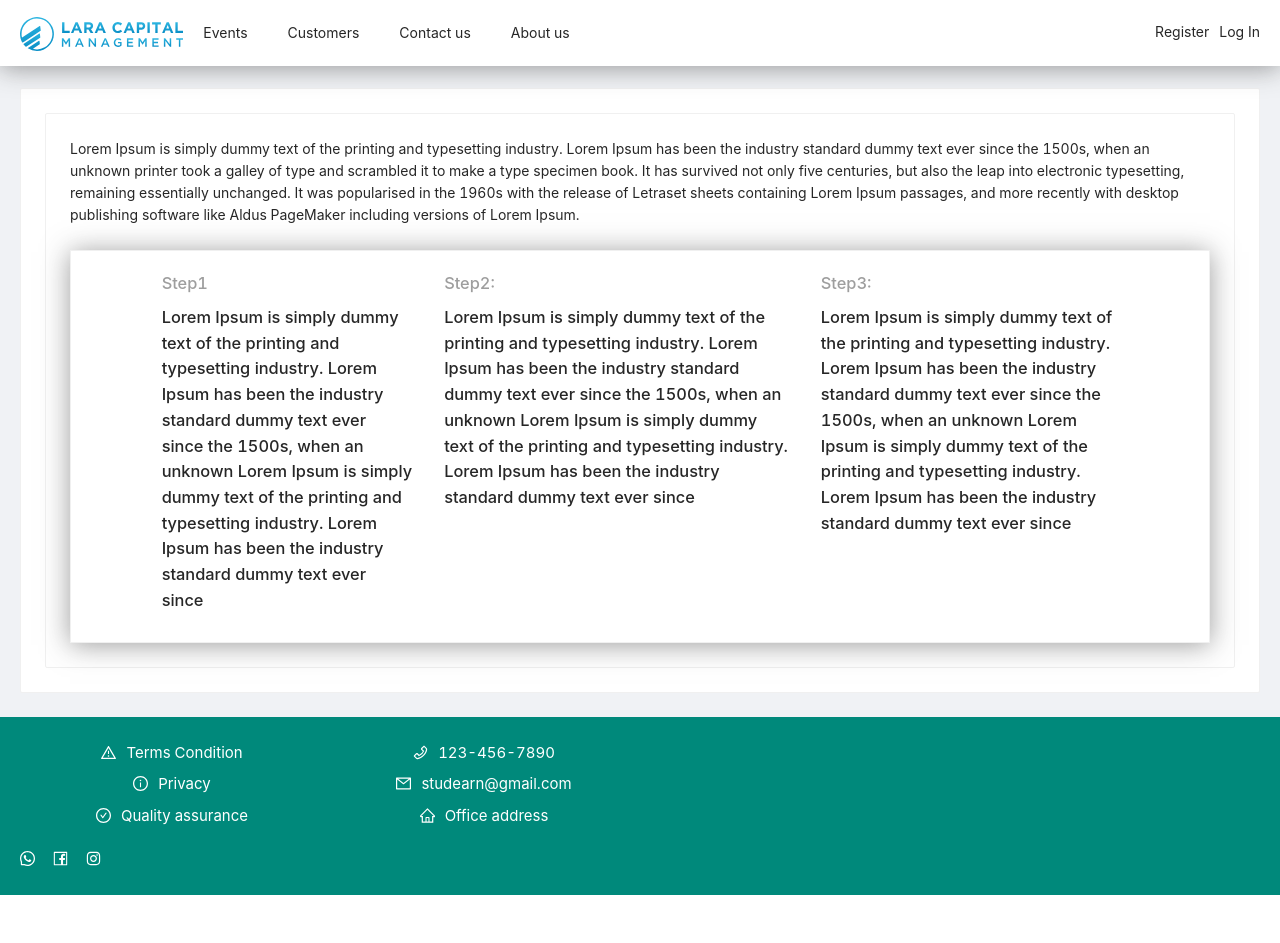
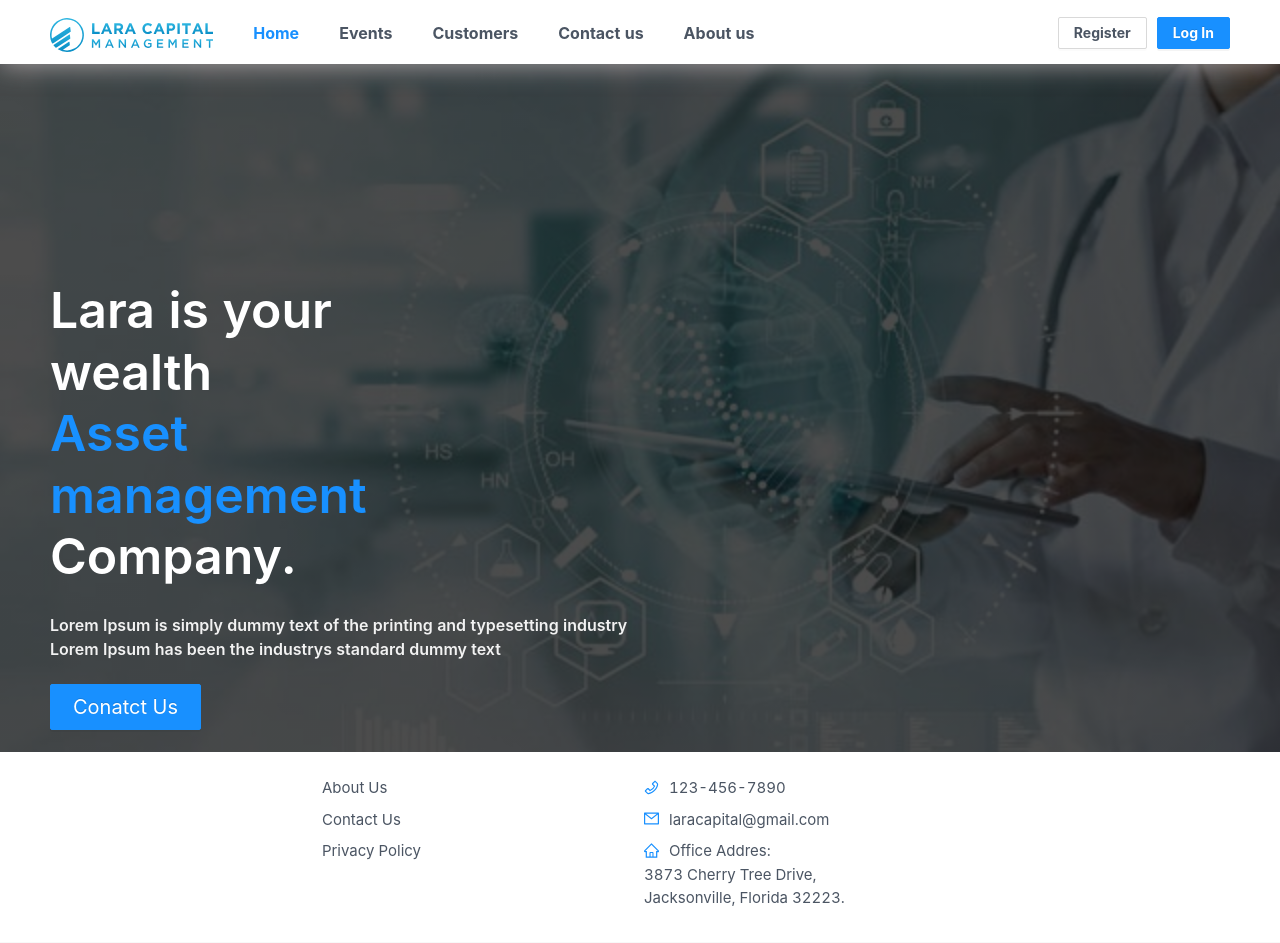
Before and after one commit to techchintan/laracapital-site-ui, a React (Create React App) app: page / in a window 1280 px wide. Shown: the top 943 px of the page. Before the commit the page ends 895 px from the top, so only its background shows below. Built offline with nearby package versions, Linux system fonts and the light colour scheme.

Commit message:
feat: Added Home Page & Footer

```diff
--- /dev/null
+++ b/src/assets/styles/utils.css
@@ -0,0 +1,15 @@
+.font-bold {
+  font-weight: bold !important;
+}
+.font-16px {
+  font-size: 16px !important;
+}
+.gray-font {
+  color: #4b5563 !important;
+}
+.blue-font {
+  color: #1890ff !important;
+}
+.font-12px {
+  font-size: 12px !important;
+}
--- a/src/components/CommonFooter/index.jsx
+++ b/src/components/CommonFooter/index.jsx
@@ -1,71 +1,83 @@
 import React from "react";
 import { Row, Col } from "antd";
-import {
-  WhatsAppOutlined,
-  FacebookOutlined,
-  PhoneOutlined,
-  HomeOutlined,
-  InstagramOutlined,
-  MailOutlined,
-  InfoCircleOutlined,
-  WarningOutlined,
-  CheckCircleOutlined,
-} from "@ant-design/icons";
+import { PhoneOutlined, HomeOutlined, MailOutlined } from "@ant-design/icons";
 
 export default function CommonFooter() {
   return (
     <>
-      <Row gutter={[8, 8]}>
+      <Row
+        gutter={[8, 8]}
+        style={{
+          justifyContent: "center",
+        }}
+      >
         <Col md={6}>
-          <Row gutter={[8, 8]} style={{ flexFlow: "column" }}>
+          <Row
+            gutter={[8, 8]}
+            style={{ flexFlow: "column", textAlign: "start" }}
+          >
             <Col>
-              <WarningOutlined style={{ marginRight: 10 }} />
-              <a href="/">Terms Condition</a>
+              <a className="gray-font" href="/about-us">
+                About Us
+              </a>
             </Col>
             <Col>
-              <InfoCircleOutlined style={{ marginRight: 10 }} />
-              <a href="/">Privacy</a>
+              <a className="gray-font" href="/contact-us">
+                Contact Us
+              </a>
             </Col>
             <Col>
-              <CheckCircleOutlined style={{ marginRight: 10 }} />
-              <a href="/">Quality assurance</a>
+              <a className="gray-font" href="/privacy-policy">
+                Privacy Policy
+              </a>
             </Col>
           </Row>
         </Col>
 
         <Col md={6}>
-          <Row gutter={[8, 8]} style={{ flexFlow: "column" }}>
+          <Row
+            gutter={[8, 8]}
+            style={{ flexFlow: "column", textAlign: "start" }}
+          >
             <Col>
               <PhoneOutlined style={{ marginRight: 10 }} />
-              <a href="tel:123-456-7890">123-456-7890</a>
+              <a className="gray-font" href="tel:123-456-7890">
+                123-456-7890
+              </a>
             </Col>
             <Col>
               <MailOutlined style={{ marginRight: 10 }} />
-              <a href="mailto:studearn@gmail.com">studearn@gmail.com</a>
+              <a className="gray-font" href="mailto:laracapital@gmail.com">
+                laracapital@gmail.com
+              </a>
             </Col>
             <Col>
               <HomeOutlined style={{ marginRight: 10 }} />
-              <span>Office address</span>
+              <span className="gray-font">Office Addres: </span> <br />
+              <span className="gray-font">
+                3873 Cherry Tree Drive, <br /> Jacksonville, Florida 32223.
+              </span>
             </Col>
           </Row>
         </Col>
       </Row>
 
-      <Row style={{ marginTop: 20 }}>
+      <Row
+        style={{
+          marginTop: 32,
+          backgroundColor: "#f8f8f8",
+          justifyContent: "center",
+        }}
+        className="gray-font font-12px"
+      >
         <Col md={8}>
-          <Row gutter={[8, 8]}>
-            <Col>
-              <WhatsAppOutlined style={{ marginRight: 10 }} />
-              {/* <a href="/">Whatapp</a> */}
-            </Col>
-            <Col>
-              <FacebookOutlined style={{ marginRight: 10 }} />
-              {/* <a href="/">Facebook</a> */}
-            </Col>
-            <Col>
-              <InstagramOutlined style={{ marginRight: 10 }} />
-              {/* <a href="/">Instagram</a> */}
-            </Col>
+          <Row
+            gutter={[8, 8]}
+            style={{
+              justifyContent: "center",
+            }}
+          >
+            © Copyrightn 2021, Lara Capital.
           </Row>
         </Col>
       </Row>
--- a/src/components/Navigation/index.jsx
+++ b/src/components/Navigation/index.jsx
@@ -1,29 +1,15 @@
 import React from "react";
-import { Link } from "react-router-dom";
+import { Link, useHistory } from "react-router-dom";
 import { Menu, Layout, Button, Drawer } from "antd";
 import { BarsOutlined } from "@ant-design/icons";
+
+import "./style.scss";
 
 import useWindowSize from "../../hooks/useWindowSize";
 import BrandLogo from "../../assets/images/company-logo.svg";
 
-const header_css = `
-.header-container{
-  background: #ffffff;
-  box-shadow: 0 2px 26px #42424285;
-  position: fixed;
-  z-index: 10;
-  width: 100%;
-  height:66px;
-  padding:0 20px;
-
-}
-.avatar-profile{
-  border: 1px solid #f0f0f0;
-  text-transform: capitalize;
-}
-`;
-
 export default function Navigation() {
+  const history = useHistory();
   const { width: windowWidth } = useWindowSize();
   const [isMobileMenu, setIsMobileMenu] = React.useState(true);
   const [mobileMenuOpen, setMobileMenuOpen] = React.useState(false);
@@ -42,35 +28,95 @@ export default function Navigation() {
 
   function DesktopNavbar() {
     return (
-      <Menu theme="light" mode="horizontal">
+      <Menu theme="light" mode="horizontal" className="font-bold font-16px">
         <Menu.Item key={101} style={{ padding: 0, border: "none" }}>
           <Link to="/">
             <img className="logo" alt="logo" src={BrandLogo} />
           </Link>
         </Menu.Item>
-        <Menu.Item key={0} style={{ border: "none" }}>
-          <Link to="/events">Events</Link>
+        <Menu.Item key={0} style={{ border: "none", marginLeft: "20px" }}>
+          <Link
+            to="/home"
+            className={
+              history.location?.pathname === "/" ||
+              history.location?.pathname === "/home"
+                ? "active-nav-item"
+                : "default-nav-item"
+            }
+          >
+            Home
+          </Link>
         </Menu.Item>
         <Menu.Item key={0} style={{ border: "none" }}>
-          <Link to="/customers">Customers</Link>
+          <Link
+            to="/events"
+            className={
+              history.location?.pathname === "/events"
+                ? "active-nav-item"
+                : "default-nav-item"
+            }
+          >
+            Events
+          </Link>
         </Menu.Item>
         <Menu.Item key={0} style={{ border: "none" }}>
-          <Link to="/contact-us">Contact us</Link>
+          <Link
+            to="/customers"
+            className={
+              history.location?.pathname === "/customers"
+                ? "active-nav-item"
+                : "default-nav-item"
+            }
+          >
+            Customers
+          </Link>
+        </Menu.Item>
+        <Menu.Item key={0} style={{ border: "none" }}>
+          <Link
+            to="/contact-us"
+            className={
+              history.location?.pathname === "/contact-us"
+                ? "active-nav-item"
+                : "default-nav-item"
+            }
+          >
+            Contact us
+          </Link>
         </Menu.Item>
         <Menu.Item key={1} style={{ border: "none" }}>
-          <Link to="/about-us">About us</Link>
+          <Link
+            to="/about-us"
+            className={
+              history.location?.pathname === "/about-us"
+                ? "active-nav-item"
+                : "default-nav-item"
+            }
+          >
+            About us
+          </Link>
         </Menu.Item>
         <Menu.Item
           key={3}
           style={{ float: "right", padding: 0, border: "none", marginLeft: 10 }}
         >
-          <Link to="/auth/login">Log In</Link>
+          <Button
+            type="primary"
+            className="font-bold"
+            onClick={() => history.push("/auth/login")}
+          >
+            Log In
+          </Button>
         </Menu.Item>
         <Menu.Item
           key={3}
           style={{ float: "right", padding: 0, border: "none" }}
         >
-          <Link to="/auth/register">Register</Link>
+          <Button
+            className="font-bold gray-font"
+            onClick={() => history.push("/auth/register")}
+          >
+            Register
+          </Button>
         </Menu.Item>
       </Menu>
     );
@@ -146,7 +192,6 @@ export default function Navigation() {
 
   return (
     <>
-      <style>{header_css}</style>
       {isMobileMenu && (
         <Drawer
           title={
--- /dev/null
+++ b/src/components/Navigation/style.scss
@@ -0,0 +1,19 @@
+.header-container {
+  background: #ffffff;
+  box-shadow: 0 2px 26px #ffecec85;
+  position: fixed;
+  z-index: 10;
+  width: 100%;
+  height: 66px;
+  padding: 0 20px;
+  font-weight: bold;
+  font-size: 16px;
+
+  .default-nav-item {
+    color: #4b5563 !important;
+  }
+
+  .active-nav-item {
+    color: #1890ff !important;
+  }
+}
--- a/src/layout/MainLayout/style.scss
+++ b/src/layout/MainLayout/style.scss
@@ -12,19 +12,18 @@
       margin-top: 64px;
 
       .site-layout-background {
-        padding: 24px 0px;
         min-height: 380px;
       }
     }
 
     .custom-footer {
-      background: #00897b;
-      color: #fff;
+      background: #fff;
+      color: #1890ff;
       font-size: 15px;
-      padding: 24px 20px;
+      padding: 24px 0px 0px 0px;
 
       a {
-        color: #fff;
+        color: #1890ff;
 
         &:hover,
         &:focus {
--- a/src/pages/App.jsx
+++ b/src/pages/App.jsx
@@ -6,6 +6,7 @@ import { routes } from "../routes";
 
 import "../assets/styles/global.scss";
 import "../assets/styles/fonts.css";
+import "../assets/styles/utils.css";
 
 const Loader = (
   <div style={{ width: "3rem", height: "3rem" }}>
--- a/src/pages/Landing/index.jsx
+++ b/src/pages/Landing/index.jsx
@@ -1,86 +1,36 @@
 import React from "react";
-import { Card, Row, Col, Typography } from "antd";
+import { useHistory } from "react-router";
+import { Typography, Button } from "antd";
 
 import "./style.scss";
 
-const { Paragraph } = Typography;
+const { Title } = Typography;
 
 export default function Home() {
+  const history = useHistory();
   return (
     <div className="home-layout">
-      {/* BK:Home Page layout */}
-      <Row gutter={[9, 9]}>
-        <Col md={24}>
-          <Card>
-            <Row gutter={[32, 32]}>
-              <Col xl={24} md={24} sm={24}>
-                <Card>
-                  <Row>
-                    <Col sm={24}>
-                      <Paragraph>
-                        Lorem Ipsum is simply dummy text of the printing and
-                        typesetting industry. Lorem Ipsum has been the industry
-                        standard dummy text ever since the 1500s, when an
-                        unknown printer took a galley of type and scrambled it
-                        to make a type specimen book. It has survived not only
-                        five centuries, but also the leap into electronic
-                        typesetting, remaining essentially unchanged. It was
-                        popularised in the 1960s with the release of Letraset
-                        sheets containing Lorem Ipsum passages, and more
-                        recently with desktop publishing software like Aldus
-                        PageMaker including versions of Lorem Ipsum.
-                      </Paragraph>
-                    </Col>
-                  </Row>
-                  <div className="user_guid_container">
-                    <Row gutter={[32, 32]} justify="center">
-                      <Col xs={24} md={6}>
-                        <div>
-                          <h3 className="title">Step1</h3>
-                          <h3>
-                            Lorem Ipsum is simply dummy text of the printing and
-                            typesetting industry. Lorem Ipsum has been the
-                            industry standard dummy text ever since the 1500s,
-                            when an unknown Lorem Ipsum is simply dummy text of
-                            the printing and typesetting industry. Lorem Ipsum
-                            has been the industry standard dummy text ever since
-                          </h3>
-                        </div>
-                      </Col>
-                      <Col xs={24} md={8}>
-                        <div>
-                          <h3 className="title">Step2:</h3>
-                          <h3>
-                            Lorem Ipsum is simply dummy text of the printing and
-                            typesetting industry. Lorem Ipsum has been the
-                            industry standard dummy text ever since the 1500s,
-                            when an unknown Lorem Ipsum is simply dummy text of
-                            the printing and typesetting industry. Lorem Ipsum
-                            has been the industry standard dummy text ever since
-                          </h3>
-                        </div>
-                      </Col>
-                      <Col xs={24} md={7}>
-                        <div>
-                          <h3 className="title">Step3:</h3>
-                          <h3>
-                            Lorem Ipsum is simply dummy text of the printing and
-                            typesetting industry. Lorem Ipsum has been the
-                            industry standard dummy text ever since the 1500s,
-                            when an unknown Lorem Ipsum is simply dummy text of
-                            the printing and typesetting industry. Lorem Ipsum
-                            has been the industry standard dummy text ever since
-                          </h3>
-                        </div>
-                      </Col>
-                    </Row>
-                  </div>
-                </Card>
-              </Col>
-            </Row>
-          </Card>
-        </Col>
-      </Row>
+      <div className="hero-image">
+        <div className="hero-text">
+          <Title className="hero-title">
+            Lara is your wealth <br />
+            <span className="blue-font">Asset management</span><br />
+            Company.
+          </Title>
+          <Title level={5} className="hero-subtitle">
+            Lorem Ipsum is simply dummy text of the printing and typesetting
+            industry <br /> Lorem Ipsum has been the industrys standard dummy
+            text
+          </Title>
+          <Button
+            type="primary"
+            className="hero-button"
+            onClick={() => history.push("/contact-us")}
+          >
+            Conatct Us
+          </Button>
+        </div>
+      </div>
     </div>
   );
 }
--- a/src/pages/Landing/style.scss
+++ b/src/pages/Landing/style.scss
@@ -1,22 +1,53 @@
+.main-layout .ant-layout .site-layout {
+  padding: 0 !important;
+}
 .home-layout {
-  .user_guid_container {
-    margin-top: 10px;
-    padding: 20px;
-    border: 1px solid #f0f0f0;
-    box-shadow: 0 2px 26px #42424285;
+  .hero-image {
+    height: 86vh;
+    background-image: linear-gradient(rgba(0, 0, 0, 0.7), rgba(0, 0, 0, 0.7)),
+      url(../../assets/images/home_landing.jpg);
+    background-position: center;
+    background-size: cover;
+    color: #ffffff;
 
-    .title {
-      color: #9e9e9e;
-    }
+    .hero-text {
+      position: absolute;
+      left: 50px;
+      top: 35%;
 
-    .intro-image {
-      width: 100px;
-      height: 100px;
-    }
-
-    .right-arrow {
-      width: 100px;
-      height: 50px;
+      .hero-title {
+        color: #ffffff;
+        font-size: 50px;
+        width: 450px;
+      }
+      .hero-subtitle {
+        color: #f2f2f2;
+        width: 700px;
+      }
+      .hero-button {
+        padding: 22px;
+        margin: 15px 0;
+        line-height: 0;
+        font-size: 20px;
+      }
     }
   }
 }
+
+@media (max-width: 768px) {
+  .home-layout {
+    .hero-image {
+      .hero-text {
+        left: 20px;
+        .hero-title {
+          font-size: 30px;
+          width: auto;
+        }
+        .hero-subtitle {
+          width: auto;
+          font-size: 20px;
+        }
+      }
+    }
+  }
+}
```
Also changed, not shown: src/assets/images/home_landing.jpg (added).
